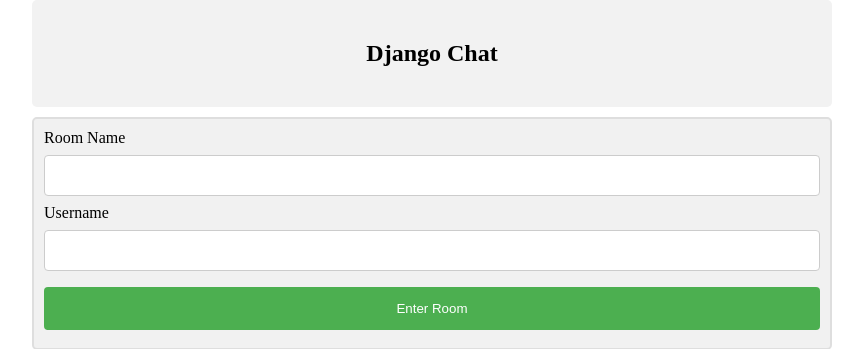
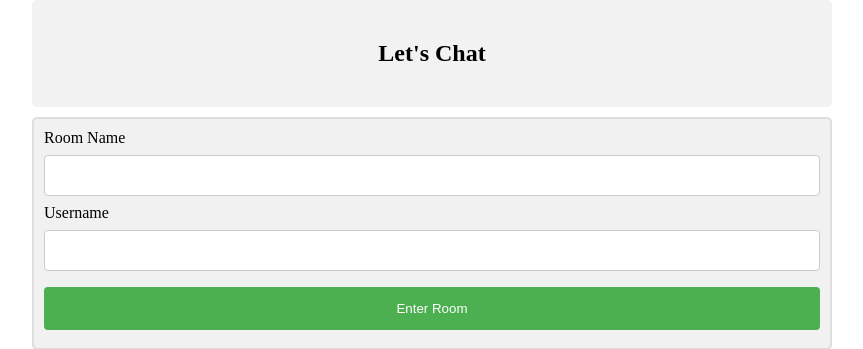
Before and after one commit to Kayboy4sure/Chatapp, a Django app: page / in a window 1280 px wide. Shown: the top 349 px of the page, without its empty margins (208-1071 px from the left). Run offline with Django 4.2, Linux system fonts and the light colour scheme.

Commit message:
Update index.html

```diff
--- a/templates/index.html
+++ b/templates/index.html
@@ -56,7 +56,7 @@ body {
 <body>
 
 <div align="center">
-    <h2>Django Chat</h2>
+    <h2>Let's Chat</h2>
 </div>
 
 
```
